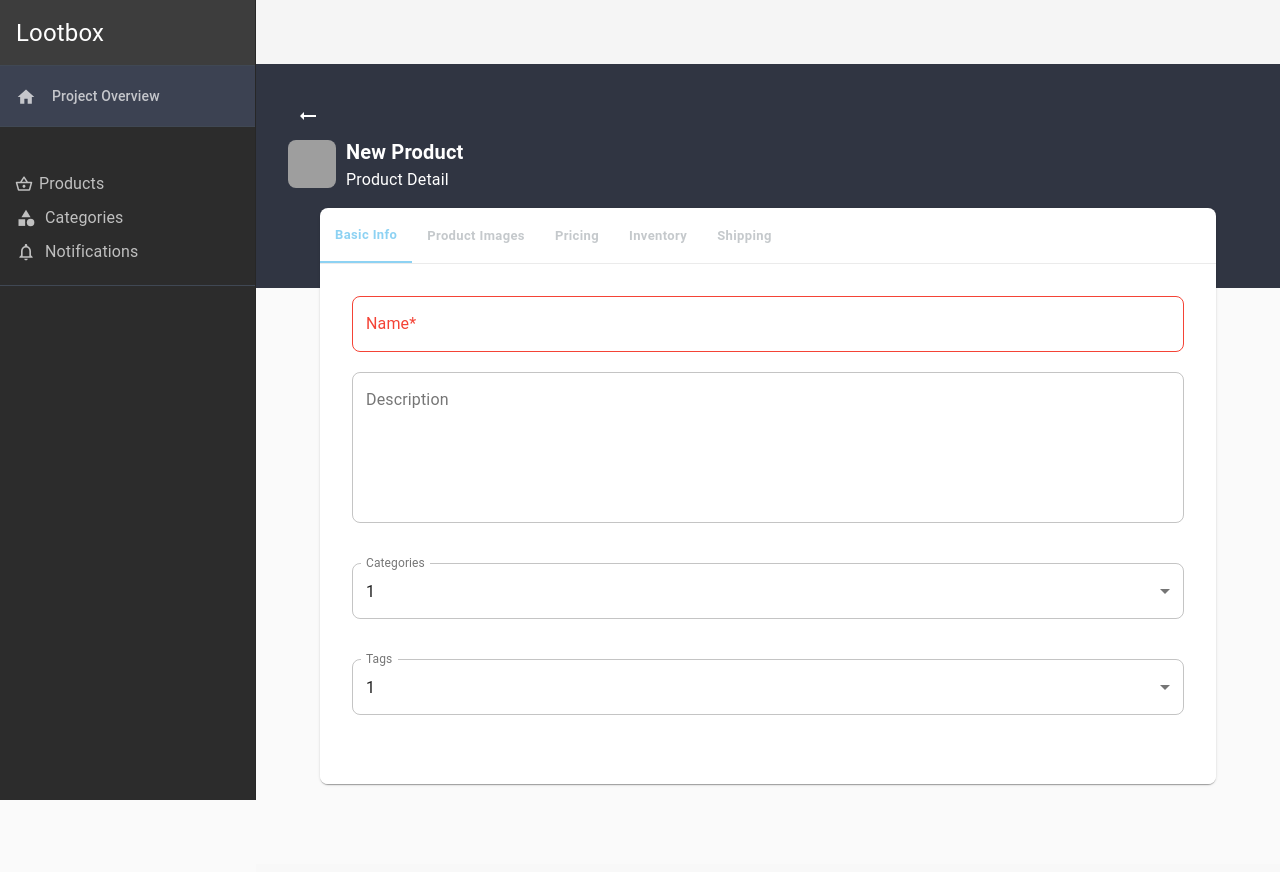
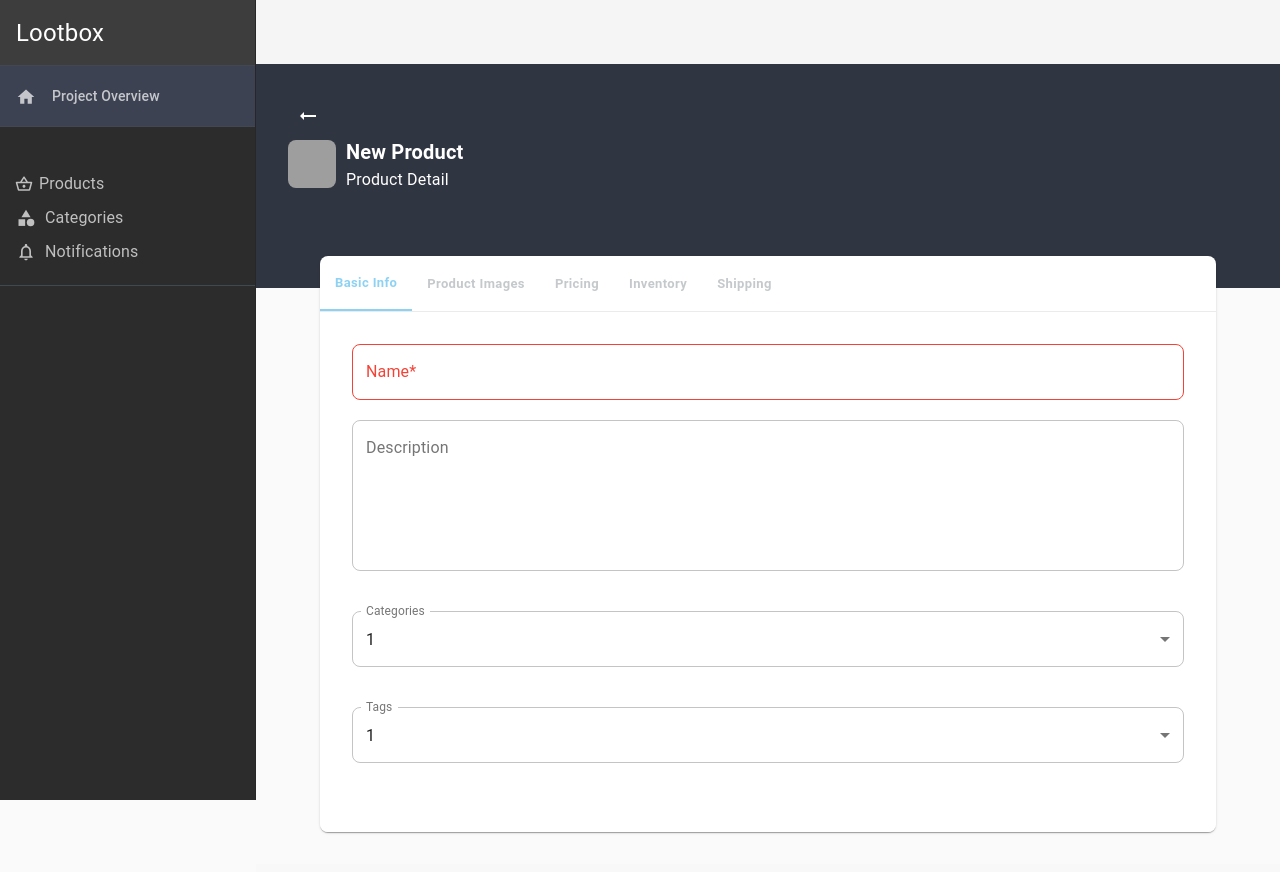
Before and after one commit to SaiAshish9/lootboxDashboard, a React (Create React App) app: page /product/new in a window 1280 px wide. Shown: the top 872 px of the page. Built offline with nearby package versions, Linux system fonts and the light colour scheme.

Commit message:
prototype added

```diff
--- a/src/components/Products/newProduct.js
+++ b/src/components/Products/newProduct.js
@@ -115,7 +115,7 @@ const NewProduct = () => {
             // height: "50vh",
             margin: "auto",
             position: "relative",
-            bottom: "5rem",
+            bottom: "2rem",
           }}
         >
           <Box display="flex" alignItems="center">
--- a/src/components/Products/orderDetail.js
+++ b/src/components/Products/orderDetail.js
@@ -106,7 +106,7 @@ const OrderDetail = () => {
             // height: "50vh",
             margin: "auto",
             position: "relative",
-            bottom: "5rem",
+            bottom: "2rem",
           }}
         >
           <Box display="flex" alignItems="center">
--- a/src/components/Products/orders.js
+++ b/src/components/Products/orders.js
@@ -57,7 +57,7 @@ const Orders = () => {
           style={{
             width: "100%",
             position: "relative",
-            bottom: "5rem",
+            bottom: "2rem",
             padding: "2rem",
             // paddingLeft: "5vw",
           }}
--- a/src/components/Products/productDetail.js
+++ b/src/components/Products/productDetail.js
@@ -121,7 +121,7 @@ const ProductDetail = () => {
             // height: "50vh",
             margin: "auto",
             position: "relative",
-            bottom: "5rem",
+            bottom: "3rem",
           }}
         >
           <Box display="flex" alignItems="center">
```
